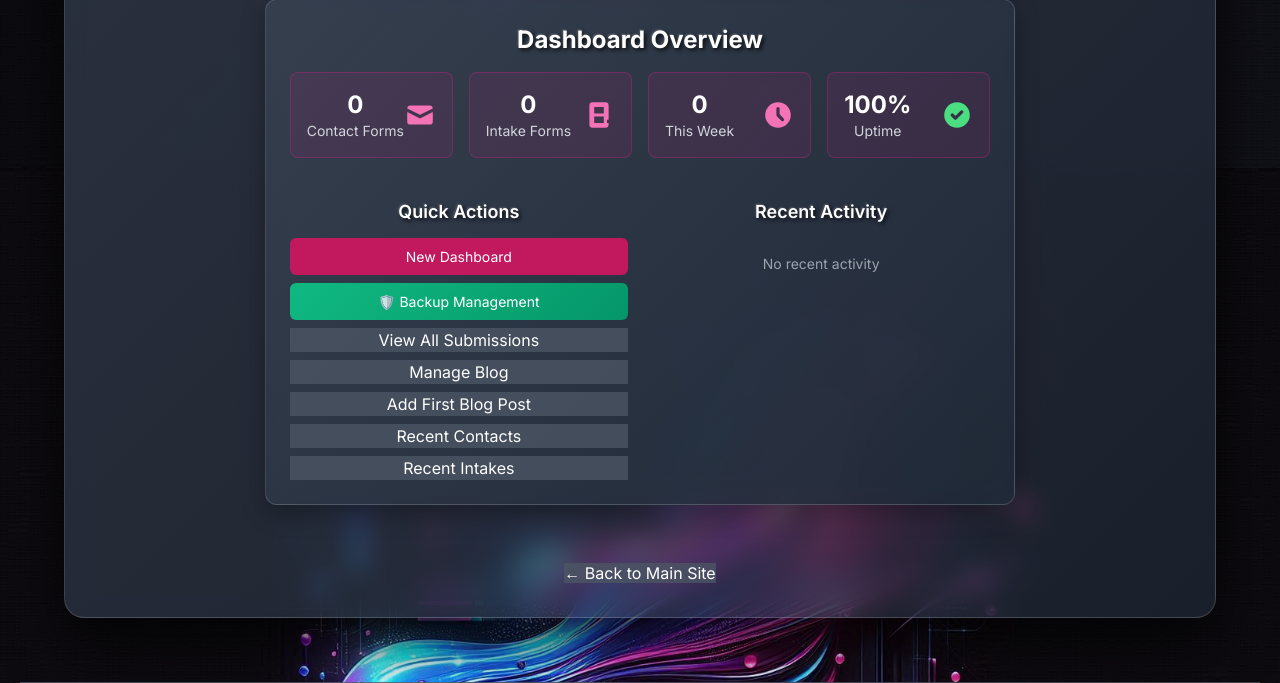
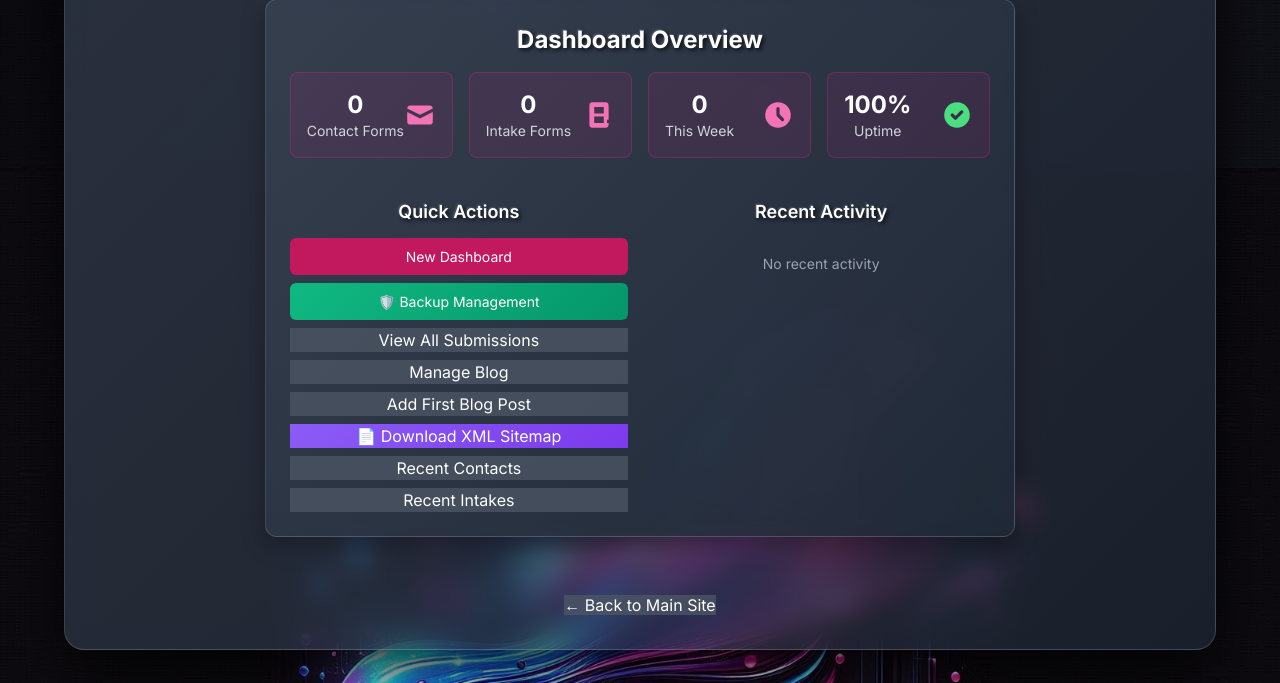
Before and after one commit to kbabyyy13/The-Grey-Canvas, a Flask app: page /admin/console in a window 1280 px wide; the page is wider, and only the part inside the window is pictured. Shown: the part 632-1315 px from the top of that part. Run offline with Flask 3, Linux system fonts and the light colour scheme; the visitor is signed in with stand-in values (Sample User, id 1); data that the repository does not hold is empty; parts of the project's set-up code (start-up, migrations or seed data) failed here and were passed over; some libraries are stand-ins or nearby versions; some web fonts are replaced.

Commit message:
Provide a way to download website data for search engine optimization
Implements a downloadable XML sitemap via a /download-sitemap route with proper headers, admin link, and priority logic in routes.py and admin_console.html.

Replit-Commit-Author: Agent
Replit-Commit-Session-Id: 4d0b0b44-4707-483f-a033-d1e3ddf6b4a5

```diff
--- a/routes.py
+++ b/routes.py
@@ -1425,6 +1425,178 @@ def sitemap():
     return response
 
 
+@app.route("/download-sitemap")
+def download_sitemap():
+    """Download XML sitemap as a file for local use or SEO tools"""
+    from datetime import datetime
+
+    # Use request URL to get the actual domain (supports both dev and production)
+    base_url = request.url_root.rstrip("/")
+
+    # Static pages with optimized priorities and change frequencies
+    static_pages = [
+        # High priority pages - main business pages
+        {
+            "url": "/",
+            "priority": "1.0",
+            "changefreq": "weekly",
+            "lastmod": datetime.now(),
+        },
+        {
+            "url": "/services",
+            "priority": "0.9",
+            "changefreq": "monthly",
+            "lastmod": datetime.now(),
+        },
+        {
+            "url": "/contact",
+            "priority": "0.9",
+            "changefreq": "monthly",
+            "lastmod": datetime.now(),
+        },
+        {
+            "url": "/intake",
+            "priority": "0.9",
+            "changefreq": "monthly",
+            "lastmod": datetime.now(),
+        },
+        # Service detail pages - important for conversion
+        {
+            "url": "/overview",
+            "priority": "0.8",
+            "changefreq": "monthly",
+            "lastmod": datetime.now(),
+        },
+        {
+            "url": "/packages",
+            "priority": "0.8",
+            "changefreq": "monthly",
+            "lastmod": datetime.now(),
+        },
+        {
+            "url": "/plans",
+            "priority": "0.8",
+            "changefreq": "monthly",
+            "lastmod": datetime.now(),
+        },
+        # Portfolio and content pages
+        {
+            "url": "/portfolio",
+            "priority": "0.8",
+            "changefreq": "monthly",
+            "lastmod": datetime.now(),
+        },
+        {
+            "url": "/blog",
+            "priority": "0.8",
+            "changefreq": "weekly",
+            "lastmod": datetime.now(),
+        },
+        # About and company pages
+        {
+            "url": "/about",
+            "priority": "0.7",
+            "changefreq": "monthly",
+            "lastmod": datetime.now(),
+        },
+        {
+            "url": "/owner",
+            "priority": "0.7",
+            "changefreq": "monthly",
+            "lastmod": datetime.now(),
+        },
+        {
+            "url": "/company",
+            "priority": "0.7",
+            "changefreq": "monthly",
+            "lastmod": datetime.now(),
+        },
+        {
+            "url": "/thegrey",
+            "priority": "0.6",
+            "changefreq": "monthly",
+            "lastmod": datetime.now(),
+        },
+        # Legal pages - lower priority but important for trust
+        {
+            "url": "/privacy-policy",
+            "priority": "0.3",
+            "changefreq": "yearly",
+            "lastmod": datetime.now(),
+        },
+        {
+            "url": "/terms-of-service",
+            "priority": "0.3",
+            "changefreq": "yearly",
+            "lastmod": datetime.now(),
+        },
+    ]
+
+    try:
+        # Get all published blog posts with error handling
+        blog_posts = (
+            BlogPost.query.filter_by(published=True)
+            .order_by(BlogPost.created_at.desc())
+            .all()
+        )
+    except Exception as e:
+        logging.error(f"Error fetching blog posts for downloadable sitemap: {e}")
+        blog_posts = []
+
+    # Generate XML sitemap with proper encoding and namespaces
+    sitemap_xml = '<?xml version="1.0" encoding="UTF-8"?>\n'
+    sitemap_xml += '<urlset xmlns="http://www.sitemaps.org/schemas/sitemap/0.9" '
+    sitemap_xml += 'xmlns:xsi="http://www.w3.org/2001/XMLSchema-instance" '
+    sitemap_xml += 'xsi:schemaLocation="http://www.sitemaps.org/schemas/sitemap/0.9 '
+    sitemap_xml += 'http://www.sitemaps.org/schemas/sitemap/0.9/sitemap.xsd">\n'
+
+    # Add static pages with proper XML formatting
+    for page in static_pages:
+        sitemap_xml += "  <url>\n"
+        sitemap_xml += f'    <loc>{base_url}{page["url"]}</loc>\n'
+        sitemap_xml += (
+            f'    <lastmod>{page["lastmod"].strftime("%Y-%m-%d")}</lastmod>\n'
+        )
+        sitemap_xml += f'    <changefreq>{page["changefreq"]}</changefreq>\n'
+        sitemap_xml += f'    <priority>{page["priority"]}</priority>\n'
+        sitemap_xml += "  </url>\n"
+
+    # Add blog posts with dynamic content handling
+    for post in blog_posts:
+        # Use the actual post update date for better crawling
+        last_modified = post.updated_at if post.updated_at else post.created_at
+
+        # Determine change frequency based on post age
+        post_age = datetime.utcnow() - post.created_at
+        if post_age.days < 30:
+            change_freq = "weekly"
+            priority = "0.7"
+        elif post_age.days < 90:
+            change_freq = "monthly"
+            priority = "0.6"
+        else:
+            change_freq = "yearly"
+            priority = "0.5"
+
+        sitemap_xml += "  <url>\n"
+        sitemap_xml += f"    <loc>{base_url}/blog/{post.slug}</loc>\n"
+        sitemap_xml += f'    <lastmod>{last_modified.strftime("%Y-%m-%d")}</lastmod>\n'
+        sitemap_xml += f"    <changefreq>{change_freq}</changefreq>\n"
+        sitemap_xml += f"    <priority>{priority}</priority>\n"
+        sitemap_xml += "  </url>\n"
+
+    sitemap_xml += "</urlset>"
+
+    # Create downloadable response with proper headers
+    response = make_response(sitemap_xml)
+    response.headers["Content-Type"] = "application/xml; charset=utf-8"
+    response.headers["Content-Disposition"] = (
+        f'attachment; filename=the-grey-canvas-sitemap-{datetime.now().strftime("%Y%m%d")}.xml'
+    )
+    response.headers["Cache-Control"] = "no-cache"  # Don't cache downloads
+    return response
+
+
 @app.route("/admin/export-data")
 @require_login
 def export_data():
--- a/templates/admin_console.html
+++ b/templates/admin_console.html
@@ -244,6 +244,9 @@
                         <a href="{{ url_for('admin_submissions') }}" class="btn-admin-secondary block text-center">View All Submissions</a>
                         <a href="{{ url_for('blog') }}" class="btn-admin-secondary block text-center">Manage Blog</a>
                         <a href="{{ url_for('add_first_post') }}" class="btn-admin-secondary block text-center">Add First Blog Post</a>
+                        <a href="{{ url_for('download_sitemap') }}" class="btn-admin-secondary block text-center" style="background: linear-gradient(135deg, #8B5CF6, #7C3AED); border-color: #8B5CF6;">
+                            📄 Download XML Sitemap
+                        </a>
                         <button onclick="showSection('contacts')" class="btn-admin-secondary block w-full text-center">Recent Contacts</button>
                         <button onclick="showSection('intakes')" class="btn-admin-secondary block w-full text-center">Recent Intakes</button>
                     </div>
```
Also changed, not shown: replit.md (+9 -0 lines).
